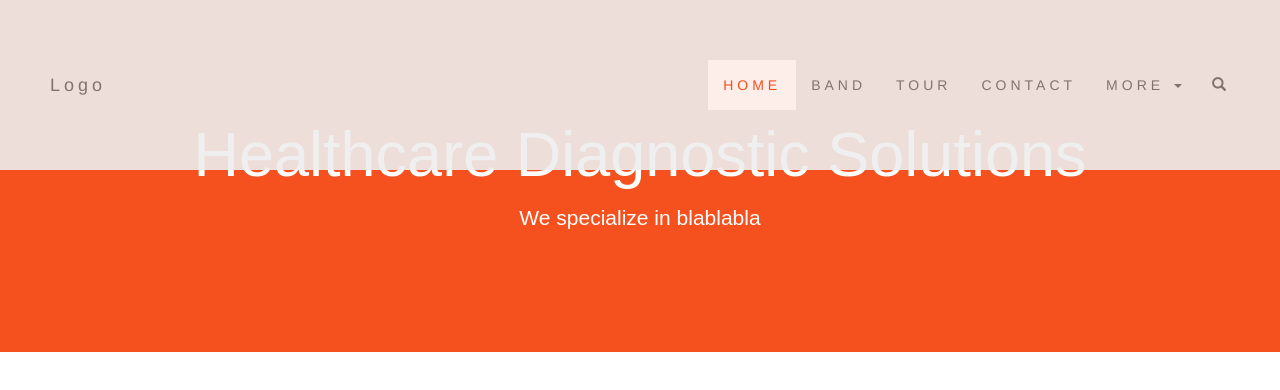
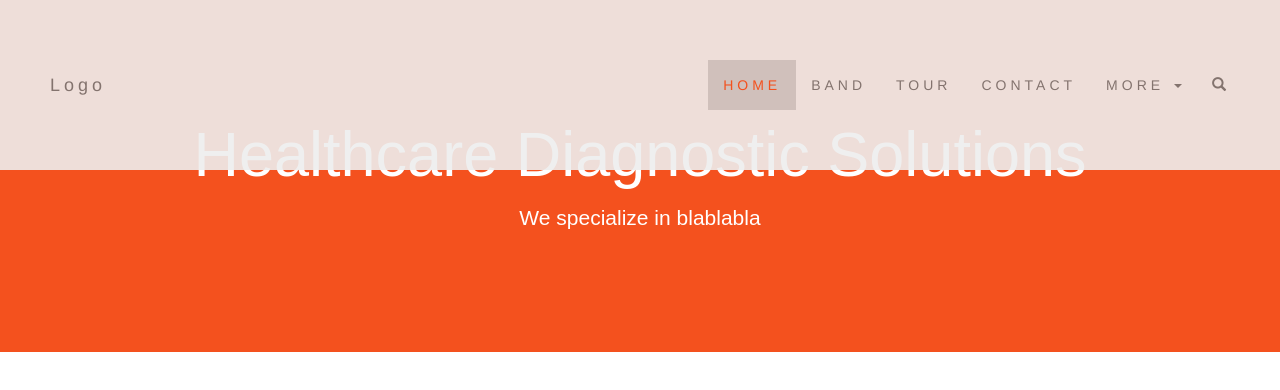
Before and after one commit to rcolasanti/healthcarediagnosticsolutions, a plain HTML site: page sandbox.html in a window 1280 px wide. In both pictures the pointer is over the link "HOME". Drawn offline with nearby package versions, Linux system fonts and the light colour scheme.

Commit message:
Hilight changes

```diff
--- a/css/styleHDS.css
+++ b/css/styleHDS.css
@@ -28,7 +28,7 @@ h4 {
 }
 .navbar-nav li a:hover, .navbar-nav li.active a {
 		color: #f4511e !important;
-		background-color: #fff !important;
+		background-color: #ccc !important;
 }
 .navbar-default .navbar-toggle {
 		border-color: transparent;
```
Also changed, not shown: index.html (+1 -1 lines).
